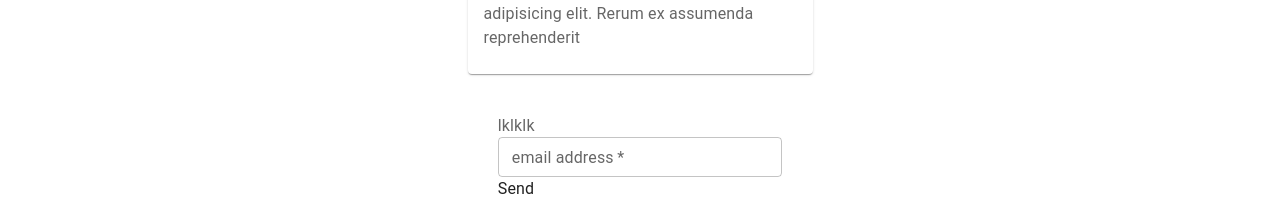
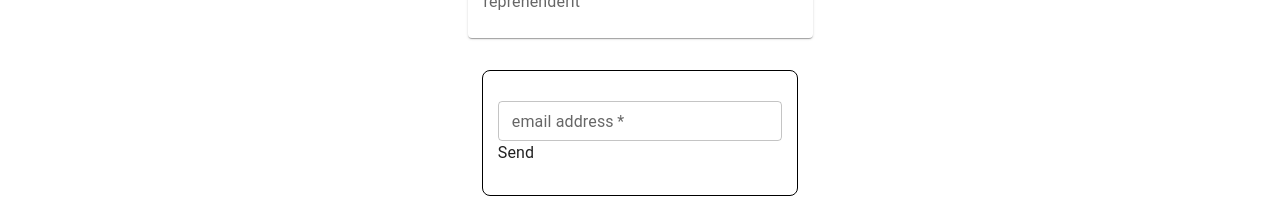
Before and after one commit to Hdror/reactTS-matrix, a React (Vite) app: page / in a window 1280 px wide. Shown: the part 589-807 px from the top of the page. Built offline with nearby package versions, Linux system fonts and the light colour scheme.

Commit message:
styling form

```diff
--- a/src/App.tsx
+++ b/src/App.tsx
@@ -8,7 +8,7 @@
 
 function App() {
   return (
-    <main className='px-5 md:px-10 flex flex-col gap-10 items-center pb-5'>
+    <main className='px-5 md:px-10 flex flex-col gap-3 items-center pb-5'>
       <NavBar />
       <Routes>
         <Route path="/contact" element={<Contact/>} />
--- /dev/null
+++ b/src/assets/style/components/_contact-form.scss
@@ -0,0 +1,3 @@
+.contact-form {
+    display: flex;
+}
--- /dev/null
+++ b/src/assets/style/pages/_home-page.scss
@@ -0,0 +1,9 @@
+.home-page-container{
+    .form-container{
+        display: flex;
+        padding: 30px 15px;
+        border: 1px solid black;
+        border-radius: 8px;
+
+    }
+}
--- a/src/assets/style/style.scss
+++ b/src/assets/style/style.scss
@@ -9,6 +9,9 @@
 
 // Components
 @import "components/my-card";
+
+// Pages
+@import "pages/home-page";
 
 @tailwind base;
 @tailwind components;
--- a/src/components/contact-form.tsx
+++ b/src/components/contact-form.tsx
@@ -18,8 +18,7 @@
     const onSubmit: SubmitHandler<FormInputs> = data => console.log(data, touchedFields);
 
     return (
-        <form onSubmit={handleSubmit(onSubmit)}>
-            <InputLabel >lklklk</InputLabel>
+        <form className="contact-form" onSubmit={handleSubmit(onSubmit)}>
             <TextField
                 {...register
                     ("emailAddress",
@@ -32,7 +31,7 @@
                         })}
                 helperText={errors.emailAddress ? errors.emailAddress.message : null}
                 size="small"
-                placeholder="enter email address"
+                placeholder="example@example.com"
                 error={!!errors.emailAddress}
                 fullWidth
                 required
--- a/src/pages/home-page.tsx
+++ b/src/pages/home-page.tsx
@@ -4,7 +4,7 @@
 
 export default function HomePage() {
     return (
-        <section className='flex flex-col gap-10 items-center'>
+        <section className='flex flex-col gap-8 items-center home-page-container'>
             <Btn maxWidth={150} variant='contained' label={`I'm a button`} />
             <div className="cards-container">
                 <MyCard />
```
